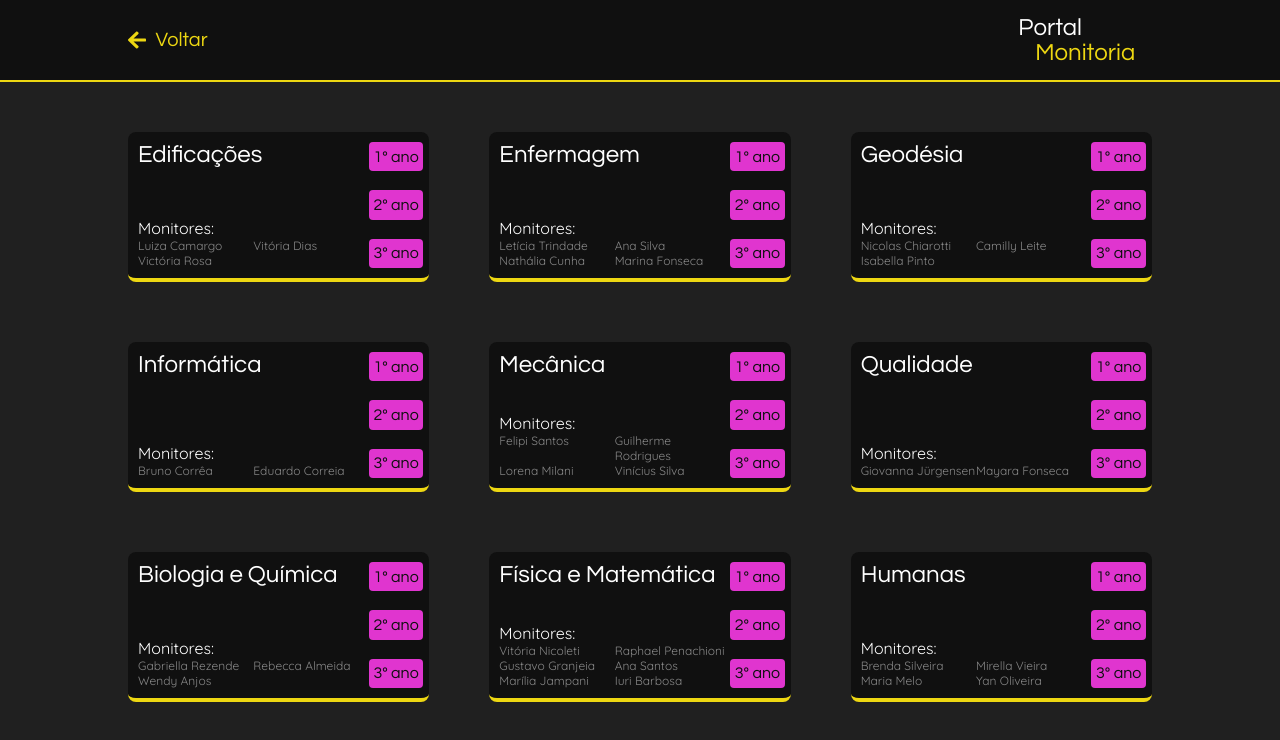
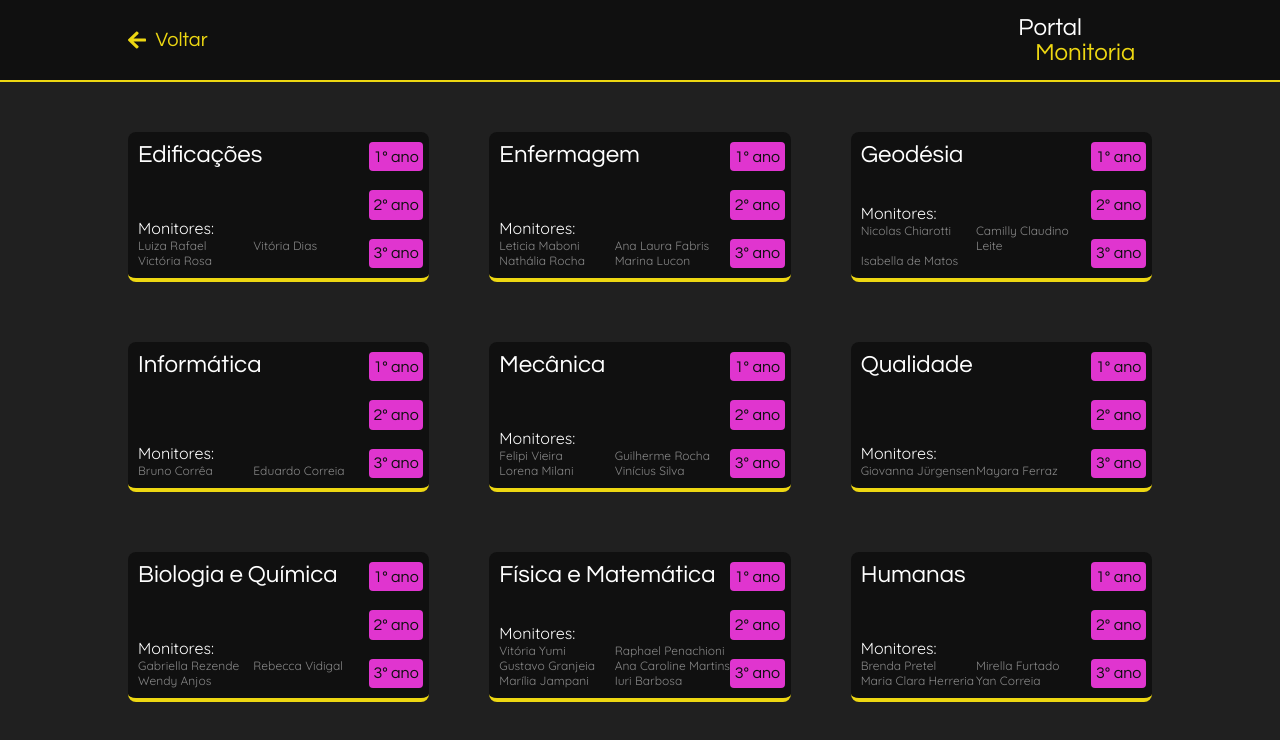
Before and after one commit to edu-correia/portal-monitoria, a React (Create React App) app in the folder web/: page /courses in a window 1280 px wide. Shown: the top 740 px of the page. Built offline with nearby package versions, Linux system fonts and the light colour scheme.

Commit message:
Adicionando os dados dos monitores

```diff
--- a/web/src/pages/Courses/index.jsx
+++ b/web/src/pages/Courses/index.jsx
@@ -13,7 +13,7 @@ function Courses() {
                 <CourseDiv
                     display_title="Edificações"
                     course_id="EDF"
-                    monitors={['Luiza Camargo', 'Vitória Dias', 'Victória Rosa']}
+                    monitors={['Luiza Rafael', 'Vitória Dias', 'Victória Rosa']}
                 />
 
                 {/* Enfermagem */}
@@ -21,7 +21,7 @@ function Courses() {
                 <CourseDiv
                     display_title="Enfermagem"
                     course_id="ENF"
-                    monitors={['Letícia Trindade', 'Ana Silva', 'Nathália Cunha', 'Marina Fonseca']}
+                    monitors={['Leticia Maboni', 'Ana Laura Fabris', 'Nathália Rocha', 'Marina Lucon']}
                 />
 
                 {/* Geodésia */}
@@ -29,7 +29,7 @@ function Courses() {
                 <CourseDiv
                     display_title="Geodésia"
                     course_id="GEO"
-                    monitors={['Nicolas Chiarotti', 'Camilly Leite', 'Isabella Pinto']}
+                    monitors={['Nicolas Chiarotti', 'Camilly Claudino Leite', 'Isabella de Matos']}
                 />
 
                 {/* Informática */}
@@ -45,7 +45,7 @@ function Courses() {
                 <CourseDiv
                     display_title="Mecânica"
                     course_id="MEC"
-                    monitors={['Felipi Santos', 'Guilherme Rodrigues', 'Lorena Milani', 'Vinícius Silva']}
+                    monitors={['Felipi Vieira', 'Guilherme Rocha', 'Lorena Milani', 'Vinícius Silva']}
                 />
 
                 {/* Qualidade */}
@@ -53,7 +53,7 @@ function Courses() {
                 <CourseDiv
                     display_title="Qualidade"
                     course_id="QLD"
-                    monitors={['Giovanna Jürgensen', 'Mayara Fonseca']}
+                    monitors={['Giovanna Jürgensen', 'Mayara Ferraz']}
                 />
 
                 {/*Biologia e Química*/}
@@ -61,7 +61,7 @@ function Courses() {
                 <CourseDiv
                     display_title="Biologia e Química"
                     course_id="BEQ"
-                    monitors={['Gabriella Rezende', 'Rebecca Almeida', 'Wendy Anjos']}
+                    monitors={['Gabriella Rezende', 'Rebecca Vidigal', 'Wendy Anjos']}
                 />
 
                 {/*Física e Matemática*/}
@@ -69,7 +69,7 @@ function Courses() {
                 <CourseDiv
                     display_title="Física e Matemática"
                     course_id="FEM"
-                    monitors={['Vitória Nicoleti', 'Raphael Penachioni', 'Gustavo Granjeia', 'Ana Santos', 'Marília Jampani', 'Iuri Barbosa']}
+                    monitors={['Vitória Yumi', 'Raphael Penachioni', 'Gustavo Granjeia', 'Ana Caroline Martins', 'Marília Jampani', 'Iuri Barbosa']}
                 />
 
                 {/*Humanas*/}
@@ -77,7 +77,7 @@ function Courses() {
                  <CourseDiv
                     display_title="Humanas"
                     course_id="HUM"
-                    monitors={['Brenda Silveira', 'Mirella Vieira', 'Maria Melo', 'Yan Oliveira']}
+                    monitors={['Brenda Pretel', 'Mirella Furtado', 'Maria Clara Herreria', 'Yan Correia']}
                 />
             </div>
         </>
```
Also changed, not shown: 1 other file (tests, documents, lock files or other folders).
